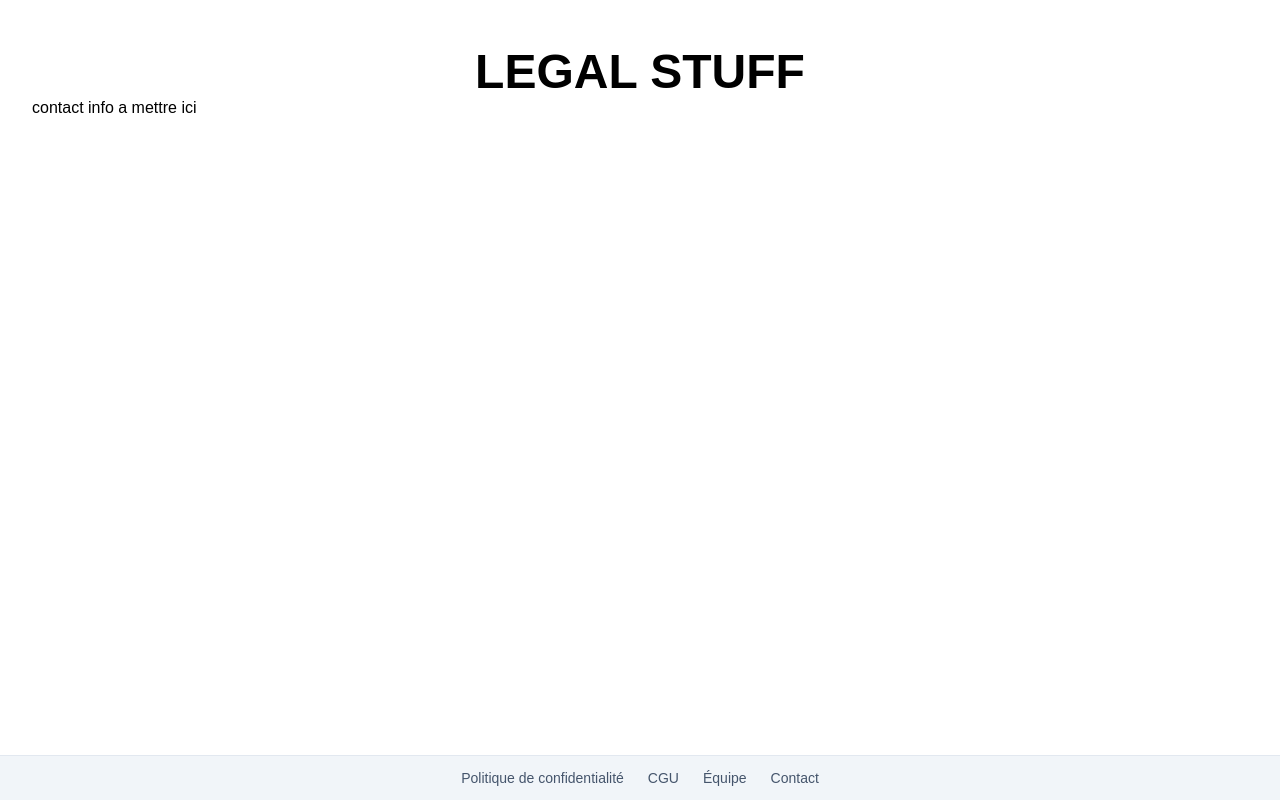
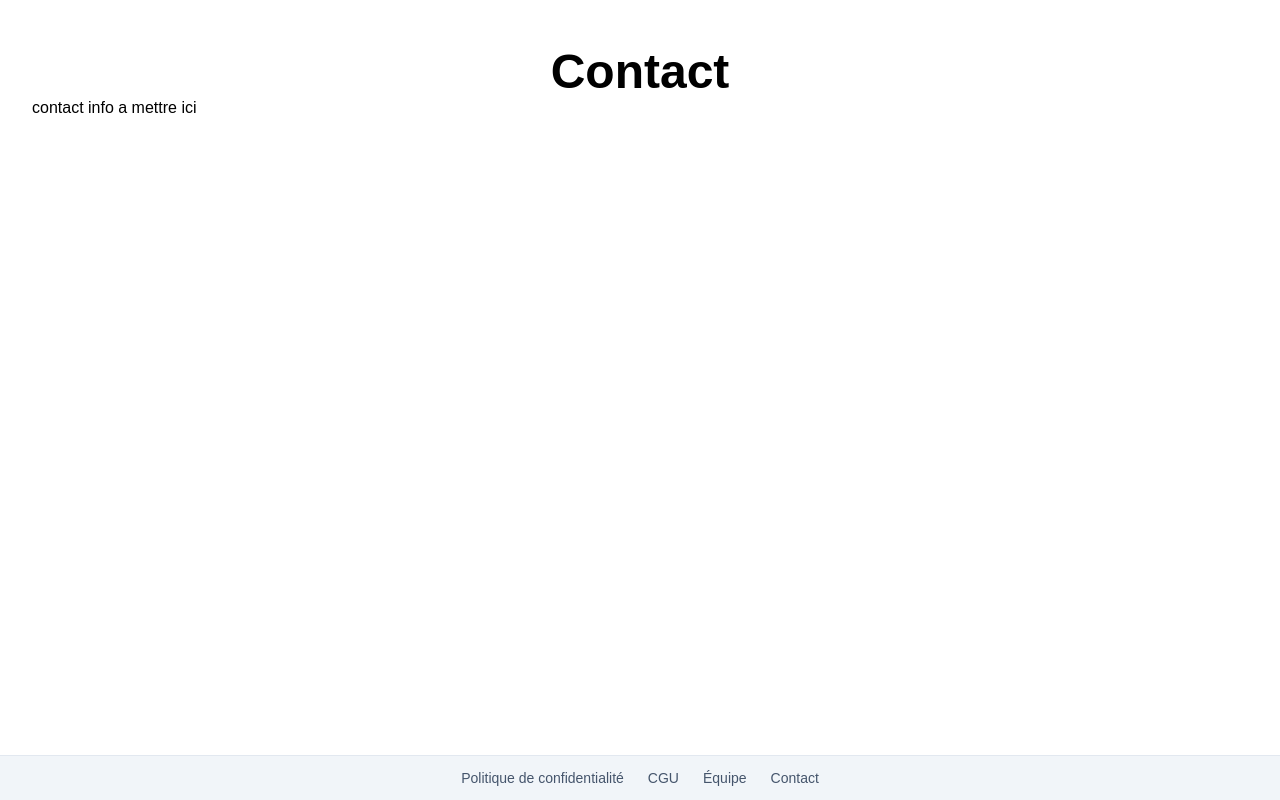
Before and after one commit to Jayleeva/42transcendence, a Next.js app in the folder frontend/: page /contact in a window 1280 px wide. Built offline with nearby package versions, Linux system fonts and the light colour scheme; a web font is replaced by a local one.

Commit message:
Add : specific layout for NavBar

```diff
--- /dev/null
+++ b/frontend/app/(app)/feed/page.tsx
@@ -0,0 +1,14 @@
+// Feed page
+
+import Footer from "@/components/layout/Footer";
+import Navbar from "@/components/layout/Navbar";
+
+
+// a mettre qd le layout sera fait
+export default function FeedPage() {
+    return (
+        <main>
+            <h1>Test Feed</h1>
+        </main>
+    );
+}
--- /dev/null
+++ b/frontend/app/(app)/layout.tsx
@@ -0,0 +1,12 @@
+// la structure spe pour la nav bar
+
+import Navbar from '@/components/layout/Navbar';
+
+export default function MainLayout({ children }: { children: React.ReactNode }) {
+  return (
+    <>
+      <Navbar />
+      {children}
+    </>
+  );
+}
--- a/frontend/app/contact/page.tsx
+++ b/frontend/app/contact/page.tsx
@@ -3,7 +3,7 @@ export default function Page() {
   return (
     <main className="min-h-screen px-6 py-12 md:px-8 max-w-7xl mx-auto">
       <h1 className="font-display text-5xl font-bold text-center">
-        LEGAL STUFF
+        Contact
       </h1>
       <p> contact info a mettre ici </p>
     </main>
--- a/frontend/app/feed/page.tsx
+++ /dev/null
@@ -1,29 +0,0 @@
-// Feed page
-
-import Footer from "@/components/layout/Footer";
-import Navbar from "@/components/layout/Navbar";
-
-// attention c'est faux c'etait pour tester le visu dela nav bar
-// a mattre ds un layout plus tard
-export default function Layout({ children }) {
-    return (
-        <>
-            <Navbar />
-            <main>
-                {children}
-            </main>
-        </>
-    );
-}
-
-
-/*
-// a mettre qd le layout sera fait
-export default function FeedPage() {
-    return (
-        <main>
-            <h1>Test Feed</h1>
-        </main>
-    );
-}
-*/
```
Also changed, not shown: frontend/app/(app)/messages/[stud-id]/page.tsx (renamed from frontend/app/messages/[stud-id]/page.tsx), frontend/app/(app)/messages/page.tsx (renamed from frontend/app/messages/page.tsx), frontend/app/(app)/pet/[pet-id]/page.tsx (renamed from frontend/app/pet/[pet-id]/page.tsx), frontend/app/(app)/pet/create/page.tsx (renamed from frontend/app/pet/create/page.tsx), frontend/app/(app)/profile-student/page.tsx (renamed from frontend/app/profile-student/page.tsx), frontend/app/(app)/profile-student/settings/page.tsx (renamed from frontend/app/profile-student/settings/page.tsx), frontend/app/(app)/users/[user-id]/page.tsx (renamed from frontend/app/users/[user-id]/page.tsx).
